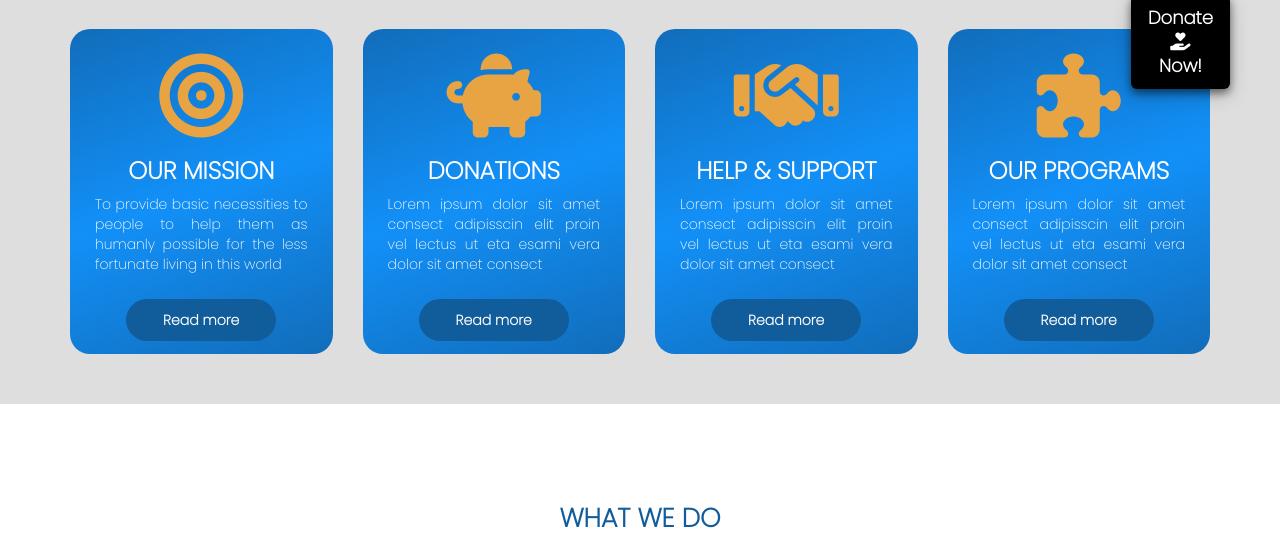
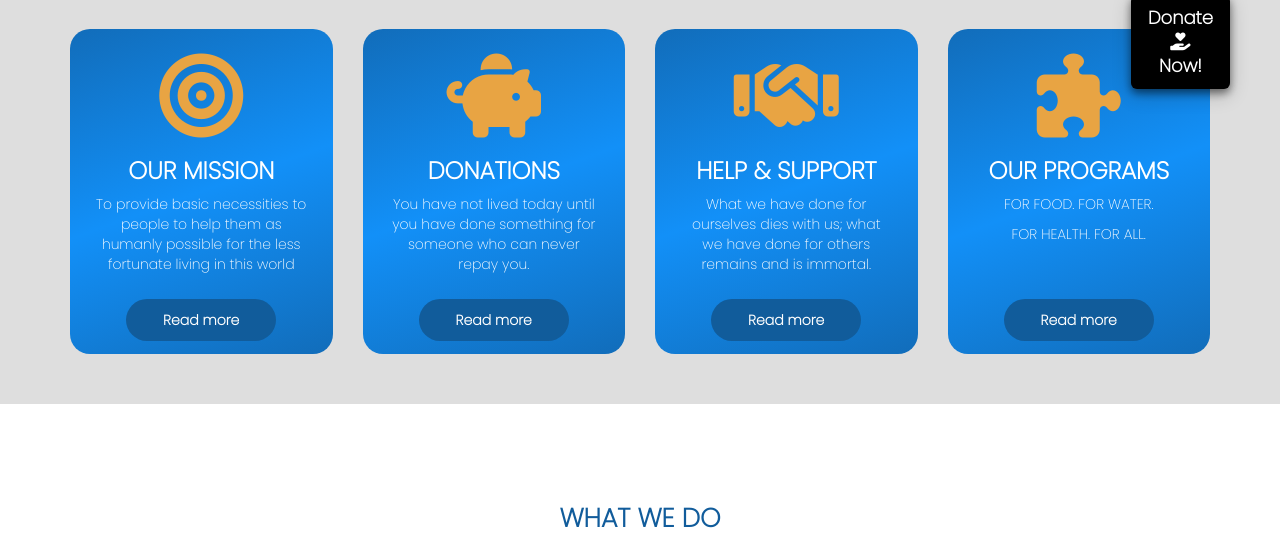
Before and after one commit to Unisight-Technologies/travancore-trust-website, a Django app: page / in a window 1280 px wide. Shown: the part 681-1216 px from the top of the page. Run offline with Django 3.2, Linux system fonts and the light colour scheme; tables that the repository leaves empty hold one stand-in row (values such as "Sample post"); some libraries are stand-ins or nearby versions.

Commit message:
captions

```diff
--- a/trust/static/assets/css/style.css
+++ b/trust/static/assets/css/style.css
@@ -702,7 +702,7 @@ a:hover, a:focus, a:active {
   text-transform: uppercase;
 }
 .about-us-col .col-details {
-  text-align: justify;
+  text-align: center ;
   margin-bottom: 25px;
   min-height: 80px;
 }
--- a/trust/templates/index.html
+++ b/trust/templates/index.html
@@ -22,8 +22,8 @@
 
                 <div class="carousel-caption">
 
-                  <h2 class="carousel-title bounceInDown animated slow" style="background-color:#404040cc";>Because they need your help</h2>
-                  <h4 class="carousel-subtitle bounceInUp animated slow "style="background-color:#404040cc">Do not let them down</h4>
+                  <h2 class="carousel-title bounceInDown animated slow" style="background-color:#404040cc";>&#8768 Your healing begins with cha&#x01A6ity &#8768</h2>
+                  <h4 class="carousel-subtitle bounceInUp animated slow "style="background-color:#404040cc"></h4>
                   <a href="{% url 'donate' %}" class="btn btn-lg btn-secondary hidden-xs bounceInUp animated slow" data-toggle="modal">DONATE NOW</a>
 
                 </div> <!-- /.carousel-caption -->
@@ -132,7 +132,7 @@
                         <h3 class="col-title">Donations</h3>
                         <div class="col-details">
 
-                          <p>Lorem ipsum dolor sit amet consect adipisscin elit proin vel lectus ut eta esami vera dolor sit amet consect</p>
+                          <p>You have not lived today until you have done something for someone who can never repay you.</p>
 
                         </div>
                         <a href="{% url 'donate' %}" class="btn btn-primary"> Read more </a>
@@ -152,7 +152,7 @@
                         <h3 class="col-title">Help & support</h3>
                         <div class="col-details">
 
-                          <p>Lorem ipsum dolor sit amet consect adipisscin elit proin vel lectus ut eta esami vera dolor sit amet consect</p>
+                          <p>What we have done for ourselves dies with us; what we have done for others remains and is immortal.</p>
 
                         </div>
                         <a href="{% url 'contact' %}" class="btn btn-primary"> Read more </a>
@@ -171,8 +171,9 @@
                         </div>
                         <h3 class="col-title">our programs</h3>
                         <div class="col-details">
+                          <p>FOR FOOD.  FOR WATER.</p>
+                          <p>FOR HEALTH.  FOR ALL.</p>
 
-                          <p>Lorem ipsum dolor sit amet consect adipisscin elit proin vel lectus ut eta esami vera dolor sit amet consect</p>
 
                         </div>
                         <a href="{% url 'project' %}" class="btn btn-primary"> Read more </a>
@@ -210,7 +211,8 @@
 
                         <div class="on-hover hidden-xs">
 
-                                <p> Lorem ipsum dolor sit amet, consectetur adipisicing elit. Tenetur praesentium, itaque facilis nesciunt ab omnis cumque similique ipsa veritatis perspiciatis, harum ad at nihil molestias, dignissimos sint consequuntur. Officia, fuga.</p>
+                                <p> Everybody can be great. Because anybody can serve. You don’t have to have a college degree to serve. You don’t have to make your subject and your verb agree to serve…. You don’t have to know the second theory of thermodynamics in physics to serve. You only need a heart full of grace. A soul generated by love.
+― Martin Luther King, Jr.</p>
 
 
                         </div>
```
